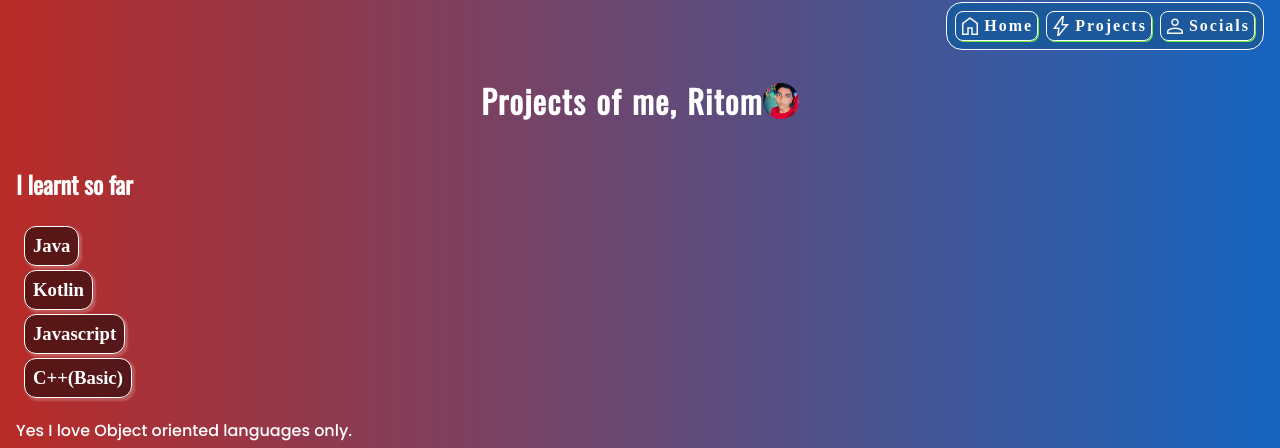
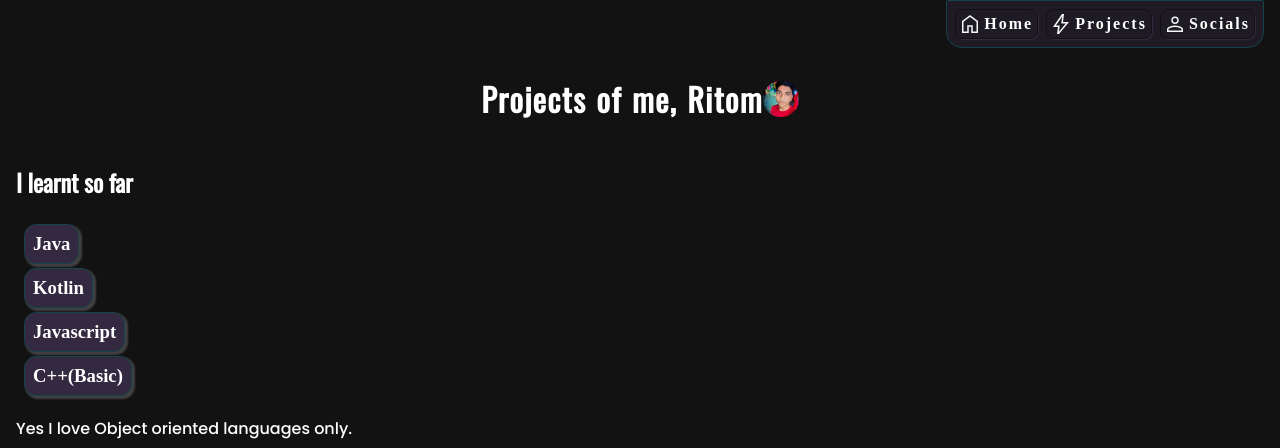
Before and after one commit to Mister-Ritom/portfolio, a SvelteKit app: page /projects in a window 1280 px wide. Shown: the top 448 px of the page. Built offline with nearby package versions, Linux system fonts and the light colour scheme; no server answers.

Commit message:
Some changes

```diff
--- a/src/lib/components/Navbar.svelte
+++ b/src/lib/components/Navbar.svelte
@@ -24,17 +24,18 @@
         display: flex;
         margin-left: auto;
         margin-right: 1rem;
-        margin-top: 2px;
         margin-bottom: 6px;
         width: max-content;
         height: fit-content;
-        border-width: 0.5px;
+        border-width: 1px;
         border-style: solid;
-        border-color: var(--nav-bd);
+        border-color: var(--nav-border);
         background: var(--nav-bg);
         padding: 8px;
         border-radius: 16px;
         gap: 0.5rem;
+        border-top-right-radius: 2px;
+        border-top-left-radius: 2px;
     }
     nav:hover {
         background: var(--background);
--- a/src/routes/Styles.css
+++ b/src/routes/Styles.css
@@ -1,14 +1,12 @@
 @import url('https://fonts.googleapis.com/css2?family=Oswald:wght@400&family=Poppins:wght@500&display=swap');
 :root {
     --text: white;
-    --background: #b92b27; /* fallback for old browsers */
-    --background: -webkit-linear-gradient(to right, #b92b27, #1565c0); /* Chrome 10-25, Safari 5.1-6 */
-    --background: linear-gradient(to right, #b92b27, #1565c0); /* W3C, IE 10+/ Edge, Firefox 16+, Chrome 26+, Opera 12+, Safari 7+ */
-    --primary: #6aeb37;
+    --background: #121212;
+    --primary: #332940;
     --secondary: #b9e6f3;
     --accent: rgb(98, 233, 143);
-    --nav-bg:rgb(27, 88, 156);
-    --nav-border:#061a1e;
+    --nav-bg:#1F1B24;
+    --nav-border:#14434b;
 }
 
 body {
--- a/src/routes/projects/+page.svelte
+++ b/src/routes/projects/+page.svelte
@@ -63,8 +63,8 @@
     .languages h3 {
         margin: 0 0 0 0.5rem;
         padding: 8px;
-        background-color: rgba(0, 0, 0,.5);
-        border: 1px solid rgb(255, 255, 255);
+        background-color: var(--primary);
+        border: 1px solid var(--nav-border);
         box-shadow: 2px 2px 2px 1px rgba(255,255,255, 0.2);
         color: var(--text);
         -webkit-backdrop-filter: blur(5px);
```
